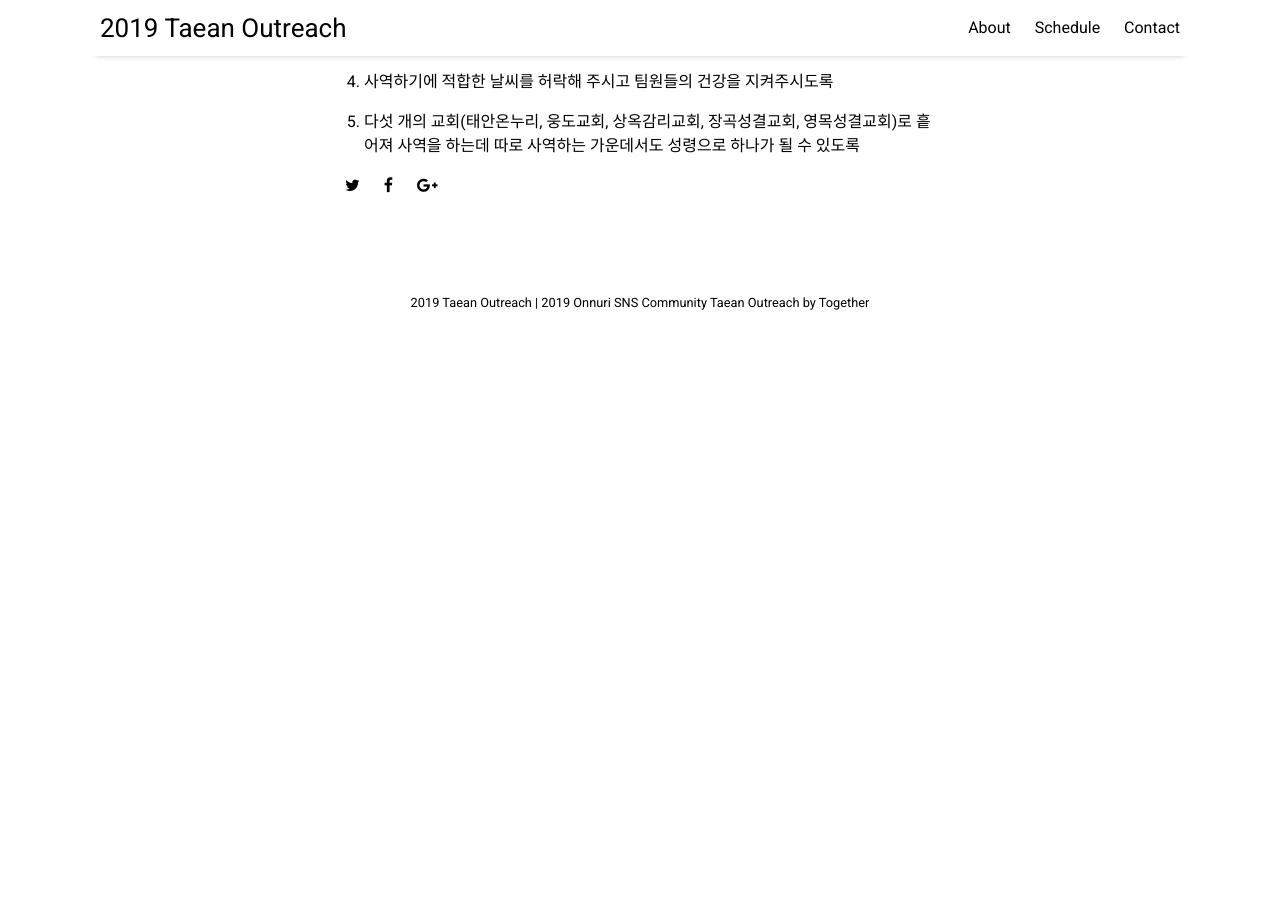
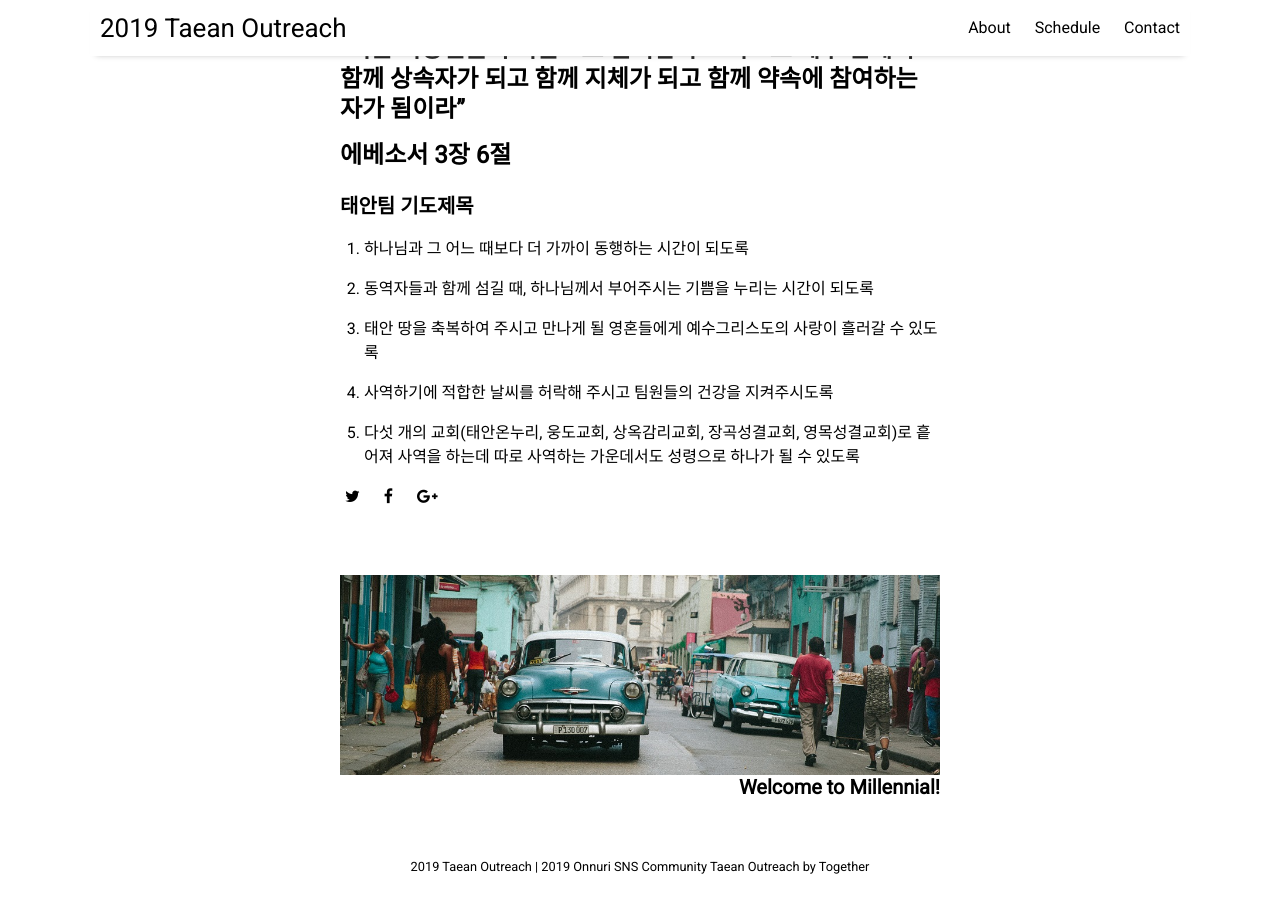
Before and after one commit to taean-outreach/taean-outreach.github.io, a Jekyll site: the page built from _posts/2019-08-04-about.md, in a window 1280 px wide and 900 px high, scrolled down 509 px. Built offline with Jekyll 4.4.1, drawn with Linux system fonts in a browser that asks for light colours; nearby versions of some CDN libraries; our own code applies the rules of GitHub Pages for plain Markdown files; before the commit the page ends 900 px from its top, so only the background shows below that; some of the changed lines change nothing that is shown.

Commit message:
Update 2019-08-04-about.md

```diff
--- a/_posts/2019-08-04-about.md
+++ b/_posts/2019-08-04-about.md
@@ -1,9 +1,17 @@
+---
+layout: post
+title: "About"
+author: "Together"
+categories: documentation
+tags: [documentation,sample]
+image: taean-1.jpg
+---
+
 # 2019 SNS 태안 아웃리치
 
 ## "이는 이방인들이 복음으로 말미암아 그리스도 예수 안에서 함께 상속자가 되고 함께 지체가 되고 함께 약속에 참여하는 자가 됨이라"
 ## 에베소서 3장 6절
 
-<hr>
 
 ### 태안팀 기도제목
 1. 하나님과 그 어느 때보다 더 가까이 동행하는 시간이 되도록
```
